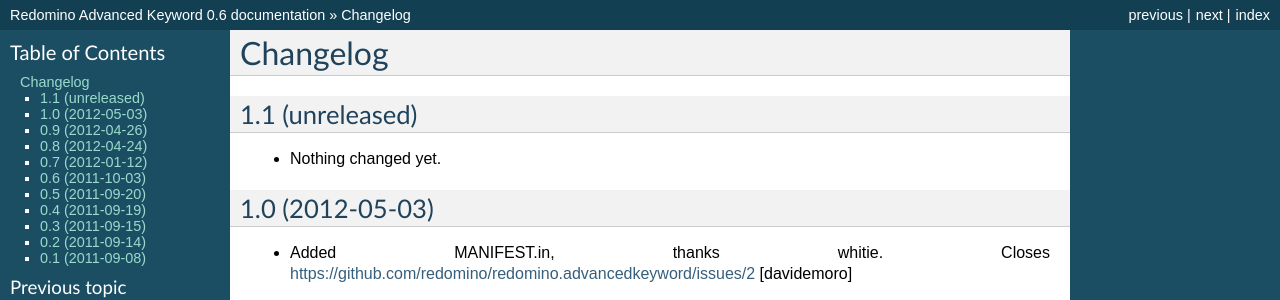
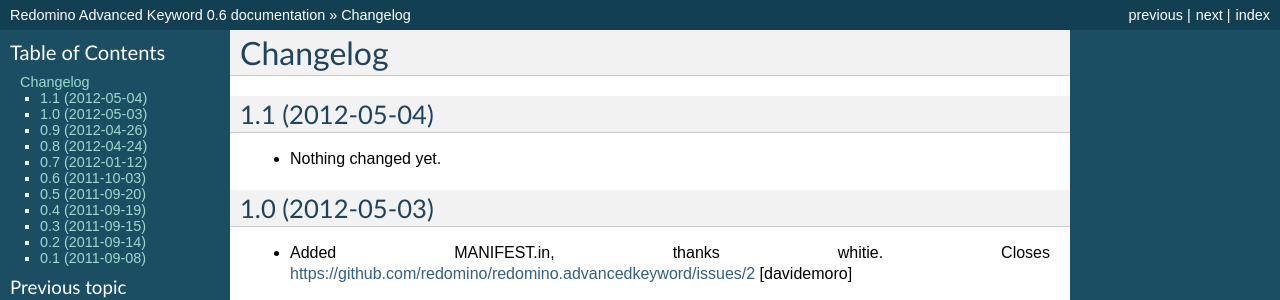
Before and after one commit to redomino/redomino.advancedkeyword, a Sphinx documentation site: the page built from docs/HISTORY.txt, in a window 1280 px wide. Shown: the top 300 px of the page. Built offline with Sphinx 7.4.7, drawn with Linux system fonts in a browser that asks for light colours.

Commit message:
Preparing release 1.1

```diff
--- a/docs/HISTORY.txt
+++ b/docs/HISTORY.txt
@@ -1,7 +1,7 @@
 Changelog
 =========
 
-1.1 (unreleased)
+1.1 (2012-05-04)
 ----------------
 
 - Nothing changed yet.
--- a/setup.py
+++ b/setup.py
@@ -1,7 +1,7 @@
 from setuptools import setup, find_packages
 import os
 
-version = '1.1.dev0'
+version = '1.1'
 
 tests_require = []
 
```
